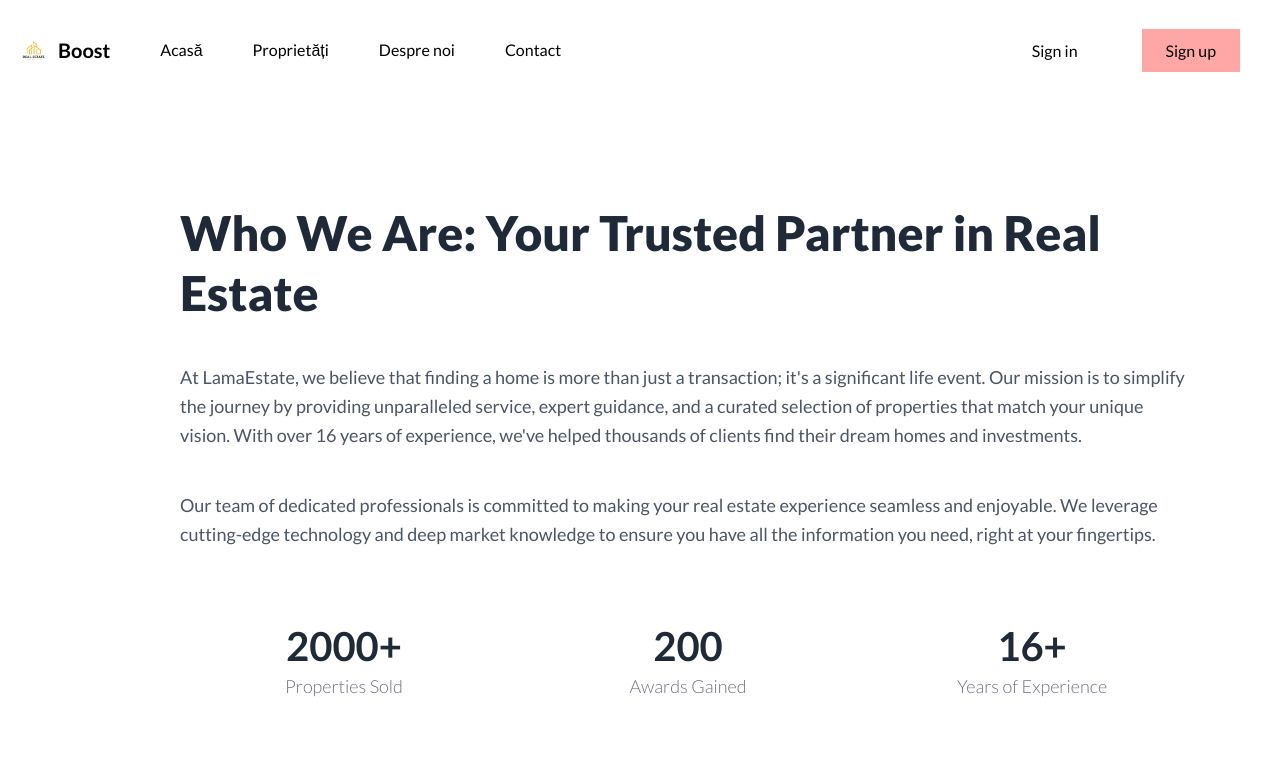
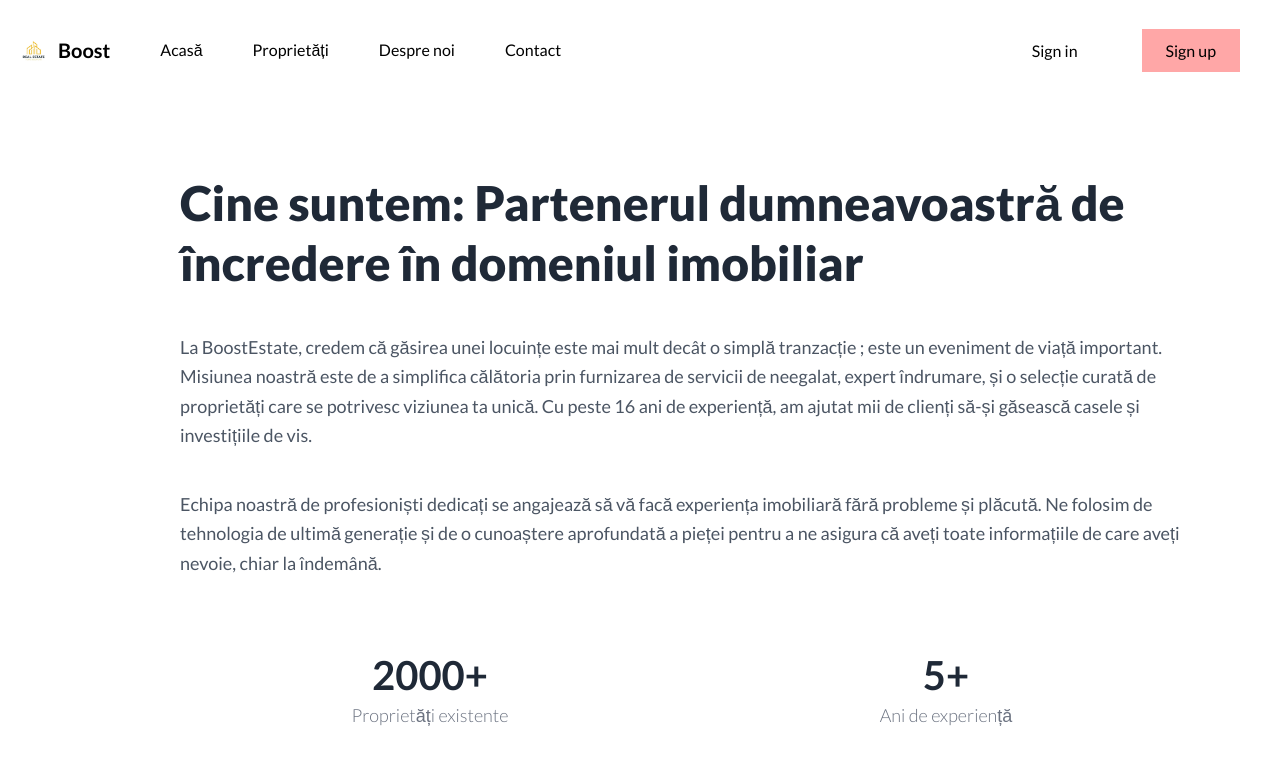
Before and after one commit to bostiog1/Fullstack-Real-Estate-MERN, a React (Vite) app in the folder client/: page /about in a window 1280 px wide. Shown: the top 764 px of the page. Built offline with nearby package versions, Linux system fonts and the light colour scheme.

Commit message:
frontend update

```diff
--- a/client/src/routes/about/about.jsx
+++ b/client/src/routes/about/about.jsx
@@ -141,34 +141,36 @@ const AboutPage = () => {
       </style>
       <div className="aboutPage">
         <div className="textContainer">
-          <h1>Who We Are: Your Trusted Partner in Real Estate</h1>
+          <h1>
+            Cine suntem: Partenerul dumneavoastră de încredere în domeniul
+            imobiliar
+          </h1>
           <p>
-            At LamaEstate, we believe that finding a home is more than just a
-            transaction; it's a significant life event. Our mission is to
-            simplify the journey by providing unparalleled service, expert
-            guidance, and a curated selection of properties that match your
-            unique vision. With over 16 years of experience, we've helped
-            thousands of clients find their dream homes and investments.
+            La BoostEstate, credem că găsirea unei locuințe este mai mult decât
+            o simplă tranzacție ; este un eveniment de viață important. Misiunea
+            noastră este de a simplifica călătoria prin furnizarea de servicii
+            de neegalat, expert îndrumare, și o selecție curată de proprietăți
+            care se potrivesc viziunea ta unică. Cu peste 16 ani de experiență,
+            am ajutat mii de clienți să-și găsească casele și investițiile de
+            vis.
           </p>
           <p>
-            Our team of dedicated professionals is committed to making your real
-            estate experience seamless and enjoyable. We leverage cutting-edge
-            technology and deep market knowledge to ensure you have all the
-            information you need, right at your fingertips.
+            Echipa noastră de profesioniști dedicați se angajează să vă facă
+            experiența imobiliară fără probleme și plăcută. Ne folosim de
+            tehnologia de ultimă generație și de o cunoaștere aprofundată a
+            pieței pentru a ne asigura că aveți toate informațiile de care aveți
+            nevoie, chiar la îndemână.
           </p>
 
           <div className="boxes">
             <div className="box">
               <h1>2000+</h1>
-              <h2>Properties Sold</h2>
+              <h2>Proprietăți existente</h2>
             </div>
+
             <div className="box">
-              <h1>200</h1>
-              <h2>Awards Gained</h2>
-            </div>
-            <div className="box">
-              <h1>16+</h1>
-              <h2>Years of Experience</h2>
+              <h1>5+</h1>
+              <h2>Ani de experiență</h2>
             </div>
           </div>
         </div>
--- a/client/src/routes/contact/contact.jsx
+++ b/client/src/routes/contact/contact.jsx
@@ -127,6 +127,8 @@ const ContactPage = () => {
             align-items: center;
             justify-content: center;
             padding: 3rem;
+            border-radius: 3%;
+
           }
 
           .infoCard {
@@ -203,14 +205,14 @@ const ContactPage = () => {
         {/* Form Container */}
         <div className="formContainer">
           <h1 className="text-4xl md:text-5xl font-extrabold text-gray-900 mb-8">
-            Contact Us
+            Contactați-ne
           </h1>
           <div className="formCard">
-            <h2 className="formTitle">Send us a message</h2>
+            <h2 className="formTitle">Trimiteți un mesaj</h2>
             <form onSubmit={handleSubmit}>
               <div className="formGroup">
                 <label htmlFor="name" className="formLabel">
-                  Name
+                  Nume
                 </label>
                 <input
                   type="text"
@@ -238,7 +240,7 @@ const ContactPage = () => {
               </div>
               <div className="formGroup">
                 <label htmlFor="message" className="formLabel">
-                  Message
+                  Mesaj
                 </label>
                 <textarea
                   id="message"
@@ -251,7 +253,7 @@ const ContactPage = () => {
                 ></textarea>
               </div>
               <button type="submit" className="formButton">
-                Send Message
+                Trimite mesaj
               </button>
             </form>
           </div>
@@ -260,7 +262,7 @@ const ContactPage = () => {
         {/* Info Container */}
         <div className="infoContainer">
           <div className="infoCard">
-            <h2 className="infoTitle">Our Information</h2>
+            <h2 className="infoTitle">Informațiile noastre</h2>
             <div className="infoItem">
               <svg
                 xmlns="http://www.w3.org/2000/svg"
@@ -269,7 +271,7 @@ const ContactPage = () => {
               >
                 <path d="M168.3 499.2C110.4 482.3 0 361.6 0 248 0 111.4 114.6 0 256 0s256 111.4 256 248c0 113.6-110.4 234.3-168.3 251.2-36.8 11.2-76.8 11.2-113.5 0zM256 128c35.3 0 64 28.7 64 64s-28.7 64-64 64-64-28.7-64-64 28.7-64 64-64z" />
               </svg>
-              <p>Iulie Maniu 3, Bucharest, 69420</p>
+              <p>Iuliu Maniu 3, Bucharest, 69420</p>
             </div>
             <div className="infoItem">
               <svg
@@ -279,7 +281,7 @@ const ContactPage = () => {
               >
                 <path d="M164.9 24.6c-7.7-18.6-28-28.8-47.9-28.8s-40.2 10.2-47.9 28.8L73.9 84.5C21.4 199.1 82.5 359.8 196.9 414.7l22.1 10.5c18.3 8.7 39.8 5.7 54.8-6.4l26.6-21.7c8.8-7.2 14.8-17.7 17.5-29.2s-.7-23.4-9.2-32.2l-51.7-52c-8.8-8.9-22.8-11.4-34.4-6.9L164.9 24.6z" />
               </svg>
-              <p>+1 (555) 123-4567</p>
+              <p>+40 (767) 323-4567</p>
             </div>
             <div className="infoItem">
               <svg
@@ -297,15 +299,16 @@ const ContactPage = () => {
         {showConfirmation && (
           <div className="modalContainer">
             <div className="modalContent">
-              <h3 className="modalTitle">Message Sent!</h3>
+              <h3 className="modalTitle">Mesaj trimis!</h3>
               <p>
-                Thank you for your message! We will get back to you shortly.
+                Vă mulțumim pentru mesajul dumneavoastră! Vă vom răspunde în
+                scurt timp.
               </p>
               <button
                 className="modalButton"
                 onClick={() => setShowConfirmation(false)}
               >
-                Close
+                Închidere
               </button>
             </div>
           </div>
```
